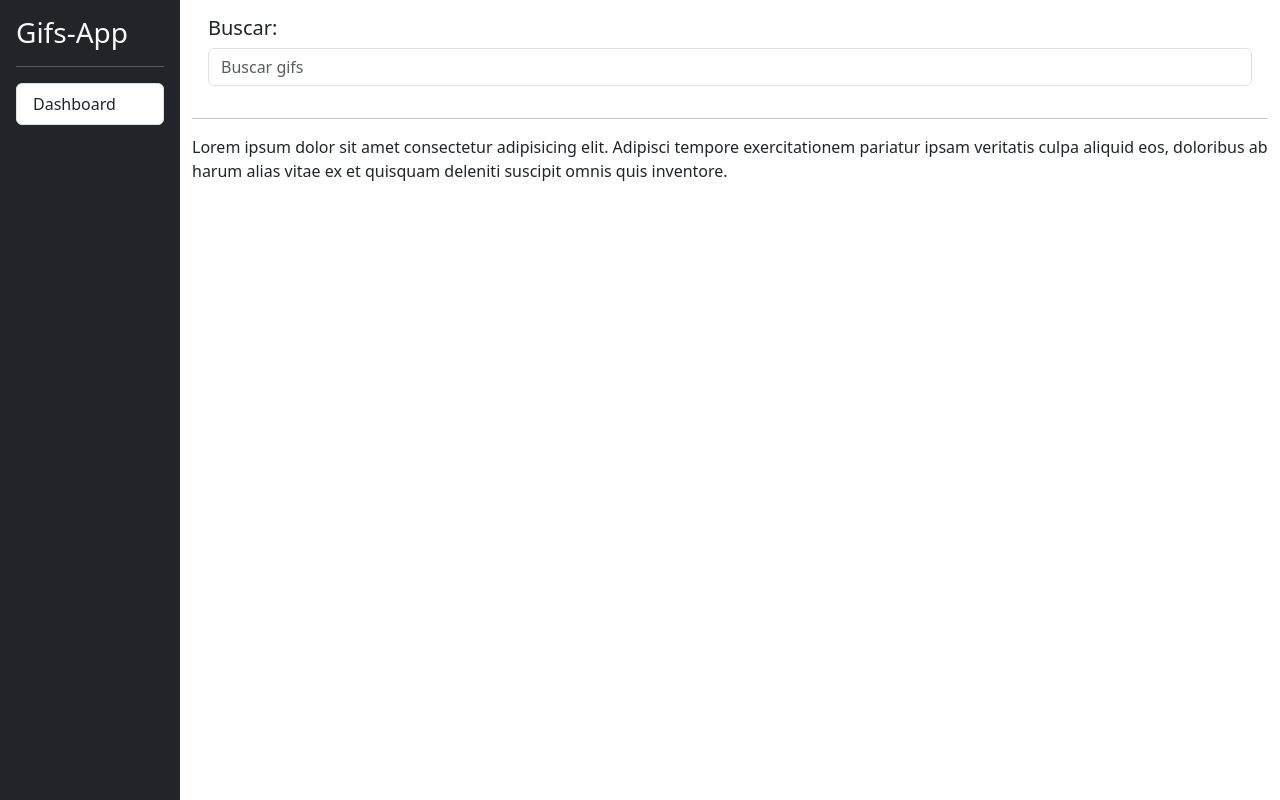
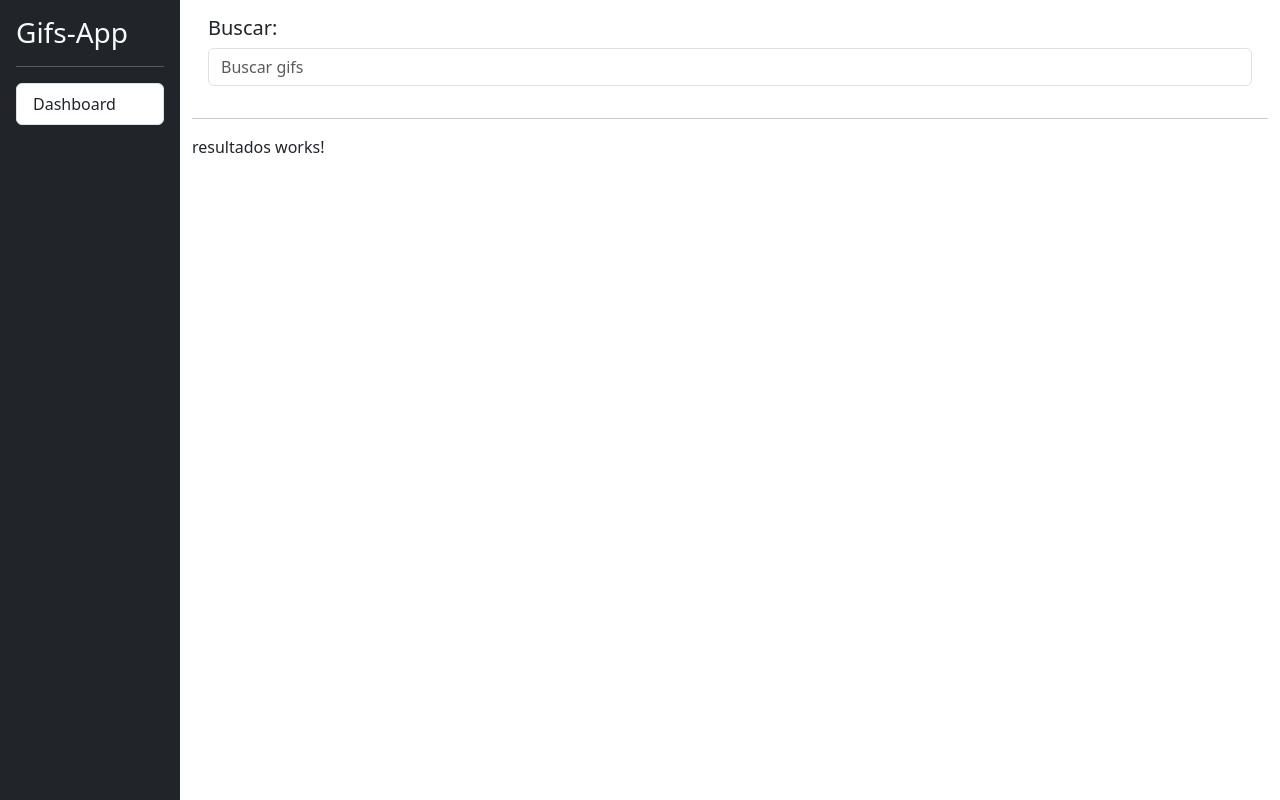
Before and after one commit to fanny00/Angular, an Angular app: page / in a window 1280 px wide. Built offline with nearby package versions, Linux system fonts and the light colour scheme.

Commit message:
GifsModule y sus componentes

```diff
--- a/src/app/app.component.html
+++ b/src/app/app.component.html
@@ -1,19 +1,6 @@
 <div class="d-flex">
-    <app-sidebar></app-sidebar>
 
-    <div class="container">
-      <div class="row p-3">
-         <div class="col">
-          <h5>Buscar:</h5>
-          <input type="text" class="form-control" placeholder="Buscar gifs">
-         </div>
-      </div>
-      <hr>
+  <app-sidebar></app-sidebar>
+  <app-gifs-page class="container"></app-gifs-page>
 
-      <div class="row">
-        <div class="col">
-          Lorem ipsum dolor sit amet consectetur adipisicing elit. Adipisci tempore exercitationem pariatur ipsam veritatis culpa aliquid eos, doloribus ab harum alias vitae ex et quisquam deleniti suscipit omnis quis inventore.
-        </div>
-      </div>
-    </div>
 </div>
--- a/src/app/app.module.ts
+++ b/src/app/app.module.ts
@@ -1,9 +1,9 @@
 import { NgModule } from '@angular/core';
 import { BrowserModule } from '@angular/platform-browser';
 
-
 import { AppComponent } from './app.component';
 import { SharedModule } from './shared/shared.module';
+import { GifsModule } from './gifs/gifs.module';
 
 
 
@@ -13,7 +13,8 @@
   ],
   imports: [
     BrowserModule,
-    SharedModule
+    SharedModule,
+    GifsModule
   ],
   providers: [],
   bootstrap: [AppComponent]
--- /dev/null
+++ b/src/app/gifs/busqueda/busqueda.component.html
@@ -0,0 +1,2 @@
+<h5>Buscar:</h5>
+<input type="text" class="form-control" placeholder="Buscar gifs">
--- /dev/null
+++ b/src/app/gifs/busqueda/busqueda.component.ts
@@ -0,0 +1,11 @@
+import { Component } from '@angular/core';
+
+@Component({
+  selector: 'app-busqueda',
+  templateUrl: './busqueda.component.html',
+  styles: [
+  ]
+})
+export class BusquedaComponent {
+
+}
--- /dev/null
+++ b/src/app/gifs/gifs-page/gifs-page.component.html
@@ -0,0 +1,17 @@
+
+<div class="row p-3">
+    <div class="col">
+
+        <app-busqueda></app-busqueda>
+
+    </div>
+</div>
+<hr>
+
+<div class="row">
+    <div class="col">
+
+        <app-resultados></app-resultados>
+
+    </div>
+</div>
--- /dev/null
+++ b/src/app/gifs/gifs-page/gifs-page.component.ts
@@ -0,0 +1,11 @@
+import { Component } from '@angular/core';
+
+@Component({
+  selector: 'app-gifs-page',
+  templateUrl: './gifs-page.component.html',
+  styles: [
+  ]
+})
+export class GifsPageComponent {
+
+}
--- /dev/null
+++ b/src/app/gifs/resultados/resultados.component.html
@@ -0,0 +1 @@
+<p>resultados works!</p>
--- /dev/null
+++ b/src/app/gifs/resultados/resultados.component.ts
@@ -0,0 +1,11 @@
+import { Component } from '@angular/core';
+
+@Component({
+  selector: 'app-resultados',
+  templateUrl: './resultados.component.html',
+  styles: [
+  ]
+})
+export class ResultadosComponent {
+
+}
```
Also changed, not shown: src/app/gifs/gifs.module.ts (added, +22 -0 lines).
